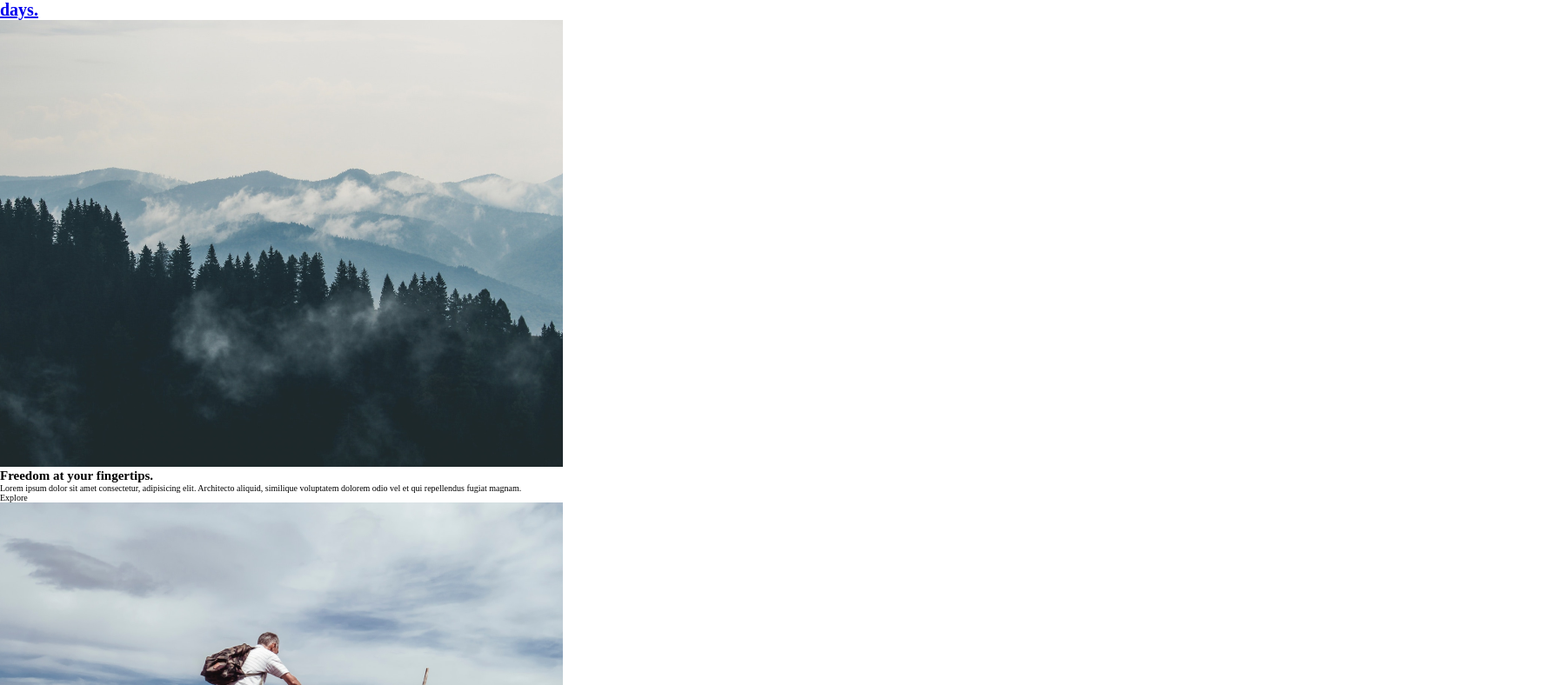
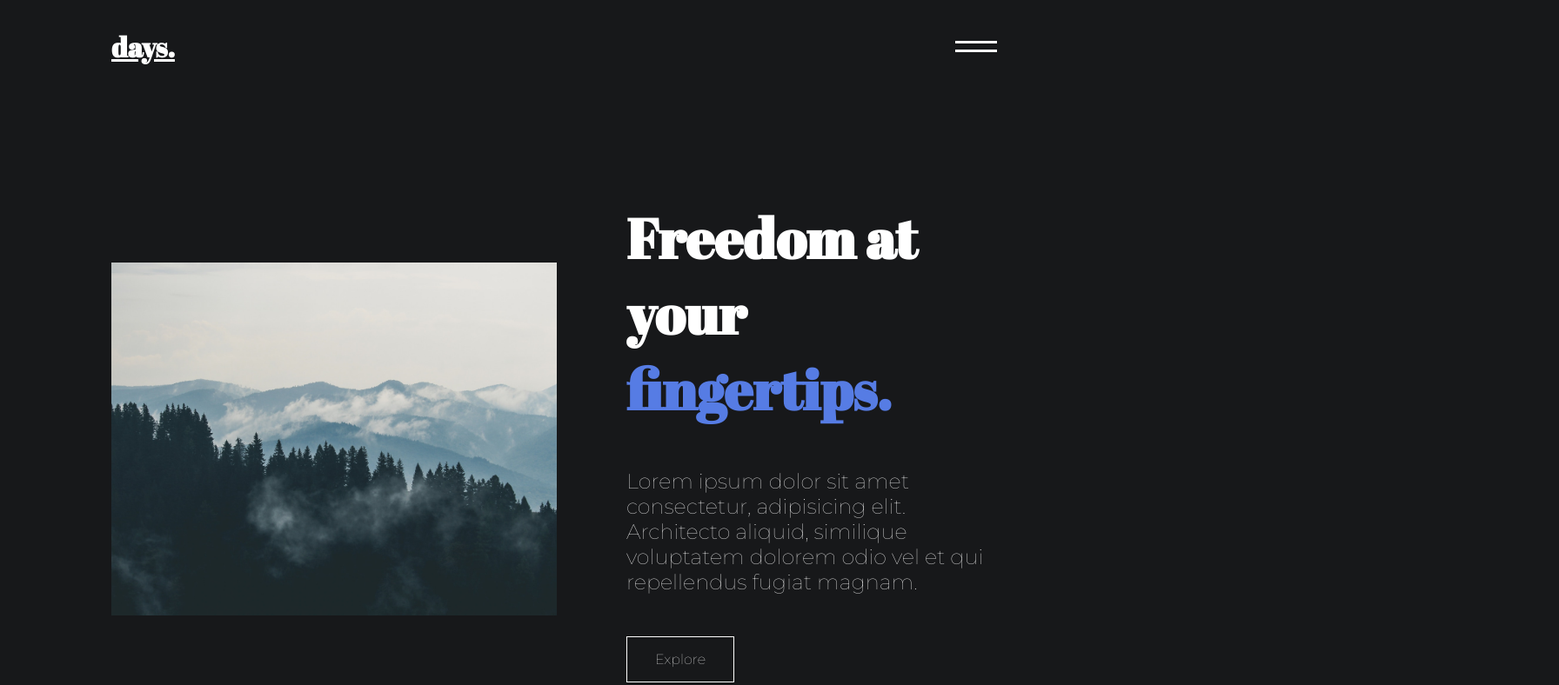
Before and after one commit to leobarrientos02/WebsiteDesign, a plain HTML site: page index.html in a window 1280 px wide. Shown: the top 788 px of the page at 87% size, 1792 px wide, since content can reach past the window. Drawn offline with Linux system fonts and the light colour scheme.

Commit message:
Update3
Starting the CSS using SASS

```diff
--- a/index.html
+++ b/index.html
@@ -21,7 +21,7 @@
     </header>
     <main>
         <section class="forest slide">
-            <div class="hero-image">
+            <div class="hero-img">
                 <img src="./img/forest.png" alt="forest-image">
                 <div class="reveal-img"></div>
             </div>
@@ -40,7 +40,7 @@
             </div>
         </section>
         <section class="hike slide">
-            <div class="hero-image">
+            <div class="hero-img">
                 <img src="./img/hike.png" alt="hike-image">
                 <div class="reveal-img"></div>
             </div>
@@ -59,7 +59,7 @@
             </div>
         </section>
         <section class="fashion slide">
-            <div class="hero-image">
+            <div class="hero-img">
                 <img src="./img/fashion.png" alt="fashion-image">
                 <div class="reveal-img"></div>
             </div>
@@ -82,33 +82,34 @@
         <ul class="nav-links">
             <li>
                 <a href="https://github.com/leobarrientos02" title="github-profile" target="_blank" rel="noopener noreferrer">
-                    <img id="github" src="./icons/github-square.svg" alt="github-profile">
+                    <img id="github" src="./icons/github-sign.svg" alt="github-profile">
                 </a>
             </li>
             <li>
                 <a href="https://www.linkedin.com/in/leonel-barrientos-519b5a152/" title="linkedin-profile" target="_blank" rel="noopener noreferrer">
-                    <img id="linkedin" src="./icons/LinkedIn-Icon-White-Logo.wine.svg" alt="linkedin-profile">
+                    <img id="linkedin" src="./icons/linkedin.svg" alt="linkedin-profile">
                 </a>
             </li>
             <li>
                 <a href="https://twitter.com/L3O_BARRI3nT0S" title="twitter-social-media" target="_blank" rel="noopener noreferrer">
-                    <img id="twitter" src="./icons/twitter 1.svg" alt="twitter-social-media">
+                    <img id="twitter" src="./icons/twitter-sign.svg" alt="twitter-social-media">
+                </a>
+            </li>
+            <li>
+                <a href="https://www.instagram.com/leo_barrientos182/" title="instagram-social-media" target="_blank" rel="noopener noreferrer">
+                    <img id="instagram" src="./icons/instagram.svg" alt="instagram-social-media">
                 </a>
             </li>
             <li>
                 <a href="https://www.youtube.com/channel/UCnLwo3-caCdv6eOjGzJ0eEg" title="youtube-social-media" target="_blank" rel="noopener noreferrer">
-                    <img id="youtube" src="./icons/youtube-symbol 1.svg" alt="youtube-social-media">
-                </a>
-            </li>
-            <li>
-                <a href="https://www.instagram.com/leo_barrientos182/" title="instagram-social-media" target="_blank" rel="noopener noreferrer">
-                    <img id="instagram" src="./icons/instagram 1.svg" alt="instagram-social-media">
+                    <img id="youtube" src="./icons/youtube.svg" alt="youtube-social-media">
                 </a>
             </li>
         </ul>
         <div class="contact">
             <h2>Stay in touch.</h2>
-            <form action="https://formspree.io/f/xjvjonpb" method="POST">
+            <div class="form-section">
+                <form action="https://formspree.io/f/mzbyjglz" method="POST">
                     <label for="name">Name</label>
                     <input type="text" name="name" id="name" required>
                     <label for="email">Email</label>
@@ -117,6 +118,7 @@
                     <textarea name="message" id="message" cols="30" rows="4"></textarea>
                     <button value="send" type="submit">Submit</button>
                 </form>
+            </div>
         </div>
     </nav>
     <div class="cursor">
--- a/styles/_global.scss
+++ b/styles/_global.scss
@@ -5,6 +5,9 @@
   padding: 0;
   box-sizing: border-box;
 }
-html {
-  font-size: 62.5%;
+body {
+  background: #17181a;
+  font-family: "Montserrat", sans-serif;
+  overflow-x: hidden;
+  position: relative;
 }
--- /dev/null
+++ b/styles/_headers.scss
@@ -0,0 +1,93 @@
+#github,
+#linkedin,
+#instagram,
+#twitter,
+#youtube {
+  width: 3rem;
+  height: 3rem;
+  object-fit: cover;
+}
+#youtube {
+  height: 3.5rem;
+}
+#logo {
+  color: white;
+  font-family: "Abril Fatface";
+}
+.nav-header {
+  min-height: 10vh;
+  font-size: 1rem;
+  display: flex;
+  align-items: center;
+  justify-content: space-between;
+  color: white;
+  width: 80%;
+  margin: auto;
+  padding: 2rem 0rem;
+}
+.line1,
+.line2 {
+  width: 3rem;
+  height: 0.2rem;
+  margin: 0.4rem;
+  background: white;
+  pointer-events: none;
+}
+.nav-bar {
+  position: fixed;
+  top: 0;
+  left: 0;
+  width: 100%;
+  height: 100%;
+  background: white;
+  display: flex;
+  justify-content: space-around;
+  align-items: center;
+  z-index: 1;
+  opacity: 1;
+  clip-path: circle(50px at 100% -10%);
+  -webkit-clip-path: circle(50px at 100% -10%);
+  .nav-links {
+    li {
+      display: flex;
+      justify-content: center;
+      align-items: center;
+      padding: 1rem;
+      list-style: none;
+    }
+  }
+  .contact {
+    h2 {
+      font-size: 2rem;
+    }
+    .form-section {
+      width: 100%;
+      form {
+        width: 100%;
+        font-size: 1.3rem;
+        display: flex;
+        flex-direction: column;
+      }
+      label {
+        margin-top: 0.5rem;
+        margin-bottom: 0.5rem;
+      }
+      textarea {
+        width: 100%;
+        font-family: "Montserrat", sans-serif;
+        font-size: 1rem;
+        resize: none;
+        &:focus {
+          outline: 2px solid black;
+        }
+      }
+      button {
+        width: 100%;
+        padding: 1rem;
+        margin-top: 1rem;
+        background: #17181a;
+        color: white;
+      }
+    }
+  }
+}
--- /dev/null
+++ b/styles/_slides.scss
@@ -0,0 +1,62 @@
+.slide {
+  min-height: 100vh;
+  margin: 0 auto 0 auto;
+  width: 80%;
+  display: flex;
+  justify-content: space-between;
+  align-items: center;
+  color: white;
+  background: #17181a;
+}
+.hero-desc {
+  display: flex;
+  flex-direction: column;
+  justify-content: center;
+  align-items: center;
+  flex: 1;
+  flex-basis: 25rem;
+  padding-left: 5rem;
+  position: relative;
+}
+.hero-img {
+  position: relative;
+  flex: 1;
+  flex-basis: 25rem;
+  overflow: hidden;
+  img {
+    width: 100%;
+    height: 100%;
+    object-fit: cover;
+  }
+}
+.fashion-span {
+  color: rgb(255, 139, 93);
+}
+.forest-span {
+  color: rgb(86, 124, 228);
+}
+.hike-span {
+  color: rgb(167, 110, 231);
+}
+.hero-desc {
+  h2 {
+    font-family: "Abril Fatface";
+    font-size: 4rem;
+  }
+  p {
+    padding: 3rem 0rem;
+    font-size: 1.5rem;
+    color: rgb(223, 223, 223);
+  }
+}
+.explore {
+  padding: 1rem 2rem;
+  color: white;
+  background: none;
+  border: none;
+  border: 1px solid white;
+  font-size: 1rem;
+  text-decoration: none;
+  align-self: flex-start;
+  cursor: pointer;
+}
--- a/styles/styles.scss
+++ b/styles/styles.scss
@@ -1 +1,3 @@
 @import "global";
+@import "headers";
+@import "slides";
```
Also changed, not shown: icons/LinkedIn-Icon-White-Logo.wine.svg (deleted), icons/github-sign.svg (added), icons/github-square.svg (deleted), icons/instagram 1.svg (deleted), icons/instagram.svg (added), icons/linkedin.svg (added), icons/twitter 1.svg (deleted), icons/twitter-sign.svg (added), icons/youtube-symbol 1.svg (deleted), icons/youtube.svg (added), styles/styles.css, 1 other file. Lines whose indentation alone changed are shown as unchanged.
